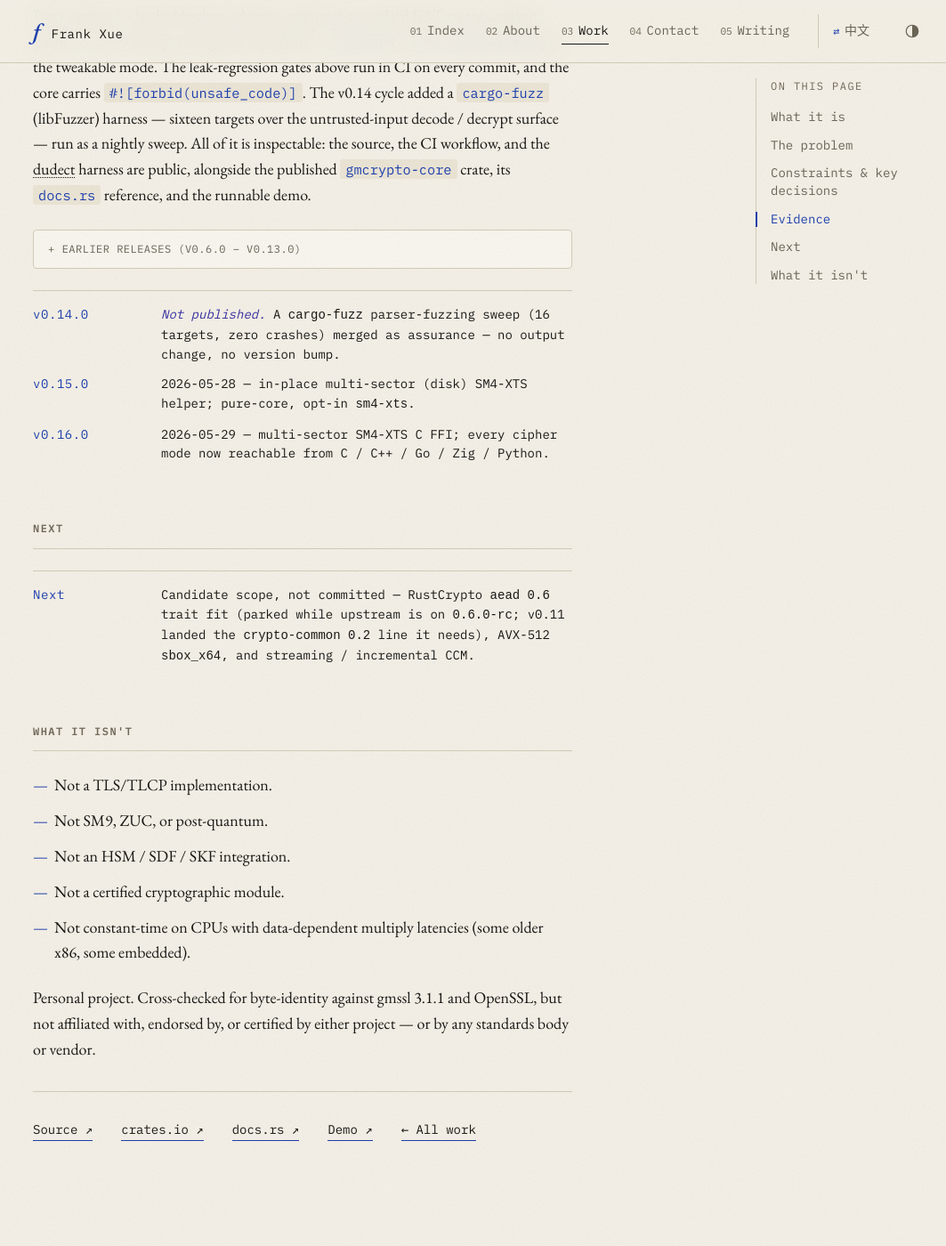
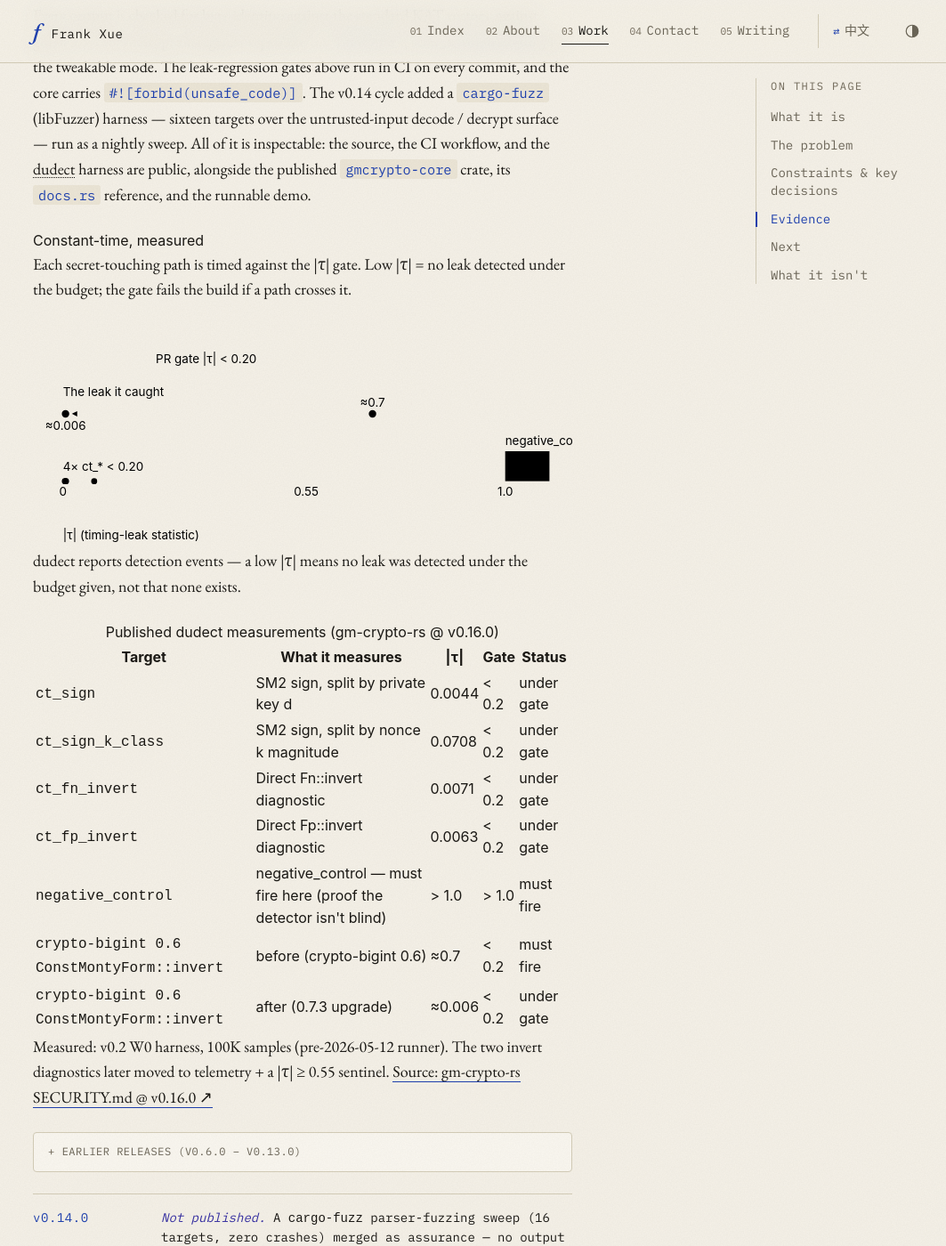
Before and after one commit to frankxue831/frankxue831.github.io, a Jekyll site: the page built from projects/gm-crypto-rs.html, in a window 1280 px wide and 1400 px high, scrolled down 2854 px. Shown: the whole window at 89% size, without its empty margins (101-1164 px from the left). Built offline with Jekyll 4.4.1, drawn with Linux system fonts in a browser that asks for light colours.

Commit message:
feat: embed constant-time visualizer in gm-crypto Evidence (en+zh)
Co-Authored-By: Claude Opus 4.8 (1M context) <noreply@anthropic.com>

```diff
--- a/projects/gm-crypto-rs.html
+++ b/projects/gm-crypto-rs.html
@@ -145,6 +145,7 @@ summary_outcome: "In-CI leak-regression gates for secret-touching paths."
             <code>gmcrypto-core</code> crate, its <code>docs.rs</code>
             reference, and the runnable demo.
         </p>
+        {% include dudect-chart.html %}
         <details class="drawer">
             <summary>{{ site.data.i18n[page.lang].details.earlier_releases | escape }}</summary>
             <dl class="version-grid">
--- a/zh/projects/gm-crypto-rs.html
+++ b/zh/projects/gm-crypto-rs.html
@@ -135,6 +135,7 @@ summary_outcome: "用 CI 泄漏回归门禁守住涉及秘密的关键路径。"
             <code>gmcrypto-core</code> crate、它的 <code>docs.rs</code> 文档、
             以及那个能跑的示例也都在。
         </p>
+        {% include dudect-chart.html %}
         <details class="drawer">
             <summary>{{ site.data.i18n[page.lang].details.earlier_releases | escape }}</summary>
             <dl class="version-grid">
```
